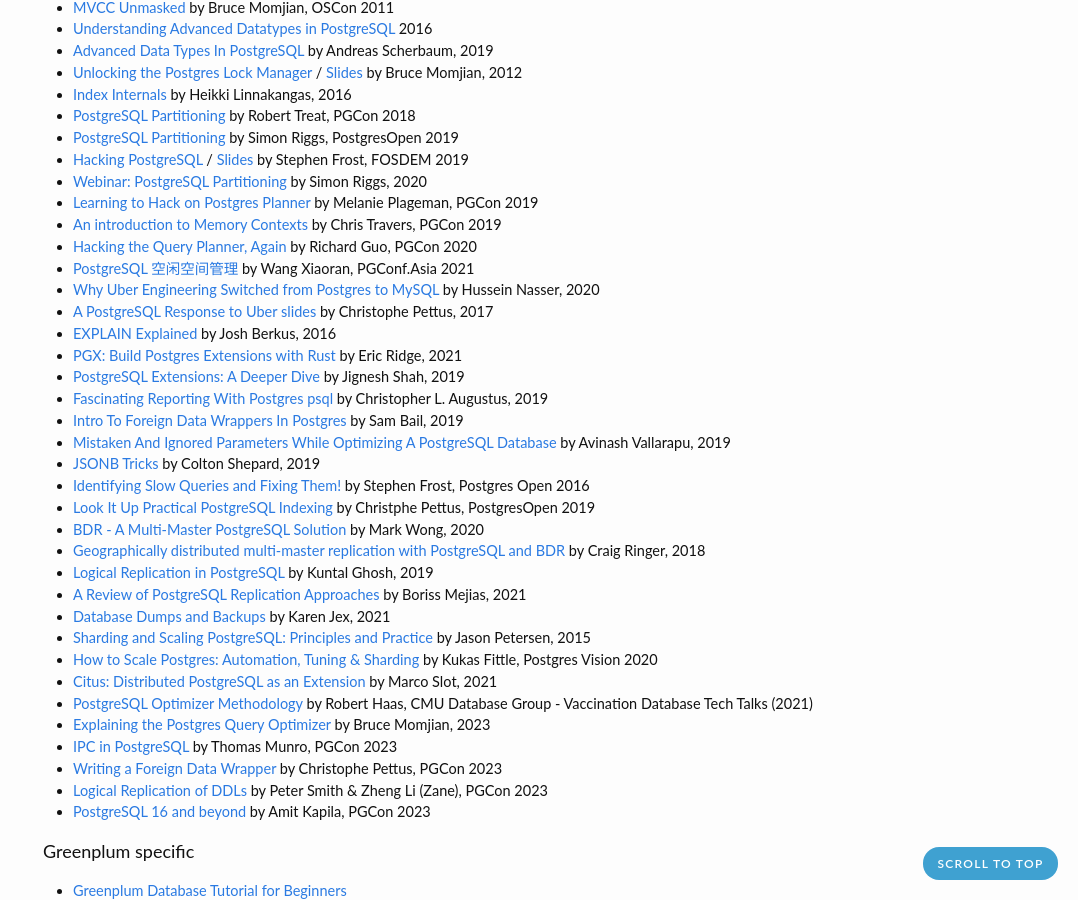
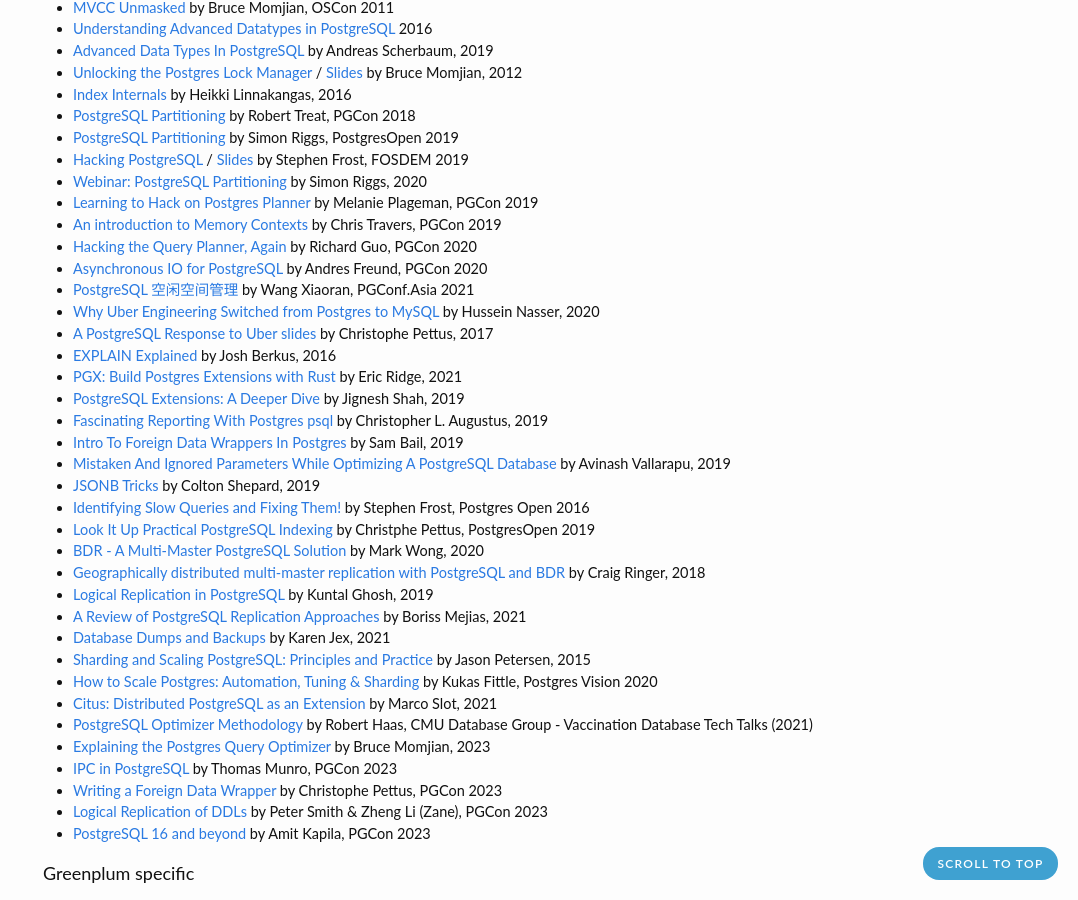
Before and after one commit to zhjwpku/zhjwpku.github.io, a Jekyll site: the page built from _posts/2022-07-12-awesome-postgres.md, in a window 1280 px wide and 900 px high, scrolled down 2802 px. Shown: the whole window, without its empty margins (202-1280 px from the left). Built offline with Jekyll 4.4.1, drawn with Linux system fonts in a browser that asks for light colours; comment, search, counter and statistics services are not loaded.

Commit message:
Asynchronous IO for PostgreSQL
Signed-off-by: Zhao Junwang <zhjwpku@gmail.com>

```diff
--- a/_posts/2022-07-12-awesome-postgres.md
+++ b/_posts/2022-07-12-awesome-postgres.md
@@ -142,6 +142,7 @@
 - [Learning to Hack on Postgres Planner](https://www.youtube.com/watch?v=j7UPVU5UCV4) by Melanie Plageman, PGCon 2019
 - [An introduction to Memory Contexts](https://www.youtube.com/watch?v=tP2pHbKz2R0) by Chris Travers, PGCon 2019
 - [Hacking the Query Planner, Again](https://www.youtube.com/watch?v=wTg02tniO2A) by Richard Guo, PGCon 2020
+- [Asynchronous IO for PostgreSQL](https://www.youtube.com/watch?v=CD0w3gWBF7s) by Andres Freund, PGCon 2020
 - [PostgreSQL 空闲空间管理](https://www.bilibili.com/video/BV1934y1i7pk) by Wang Xiaoran, PGConf.Asia 2021
 - [Why Uber Engineering Switched from Postgres to MySQL](https://www.youtube.com/watch?v=_E43l5EbNI4) by Hussein Nasser, 2020
 - [A PostgreSQL Response to Uber](https://www.youtube.com/watch?v=5dIbB5GIqAo) [slides](https://thebuild.com/presentations/uber-perconalive-2017.pdf) by Christophe Pettus, 2017
```
